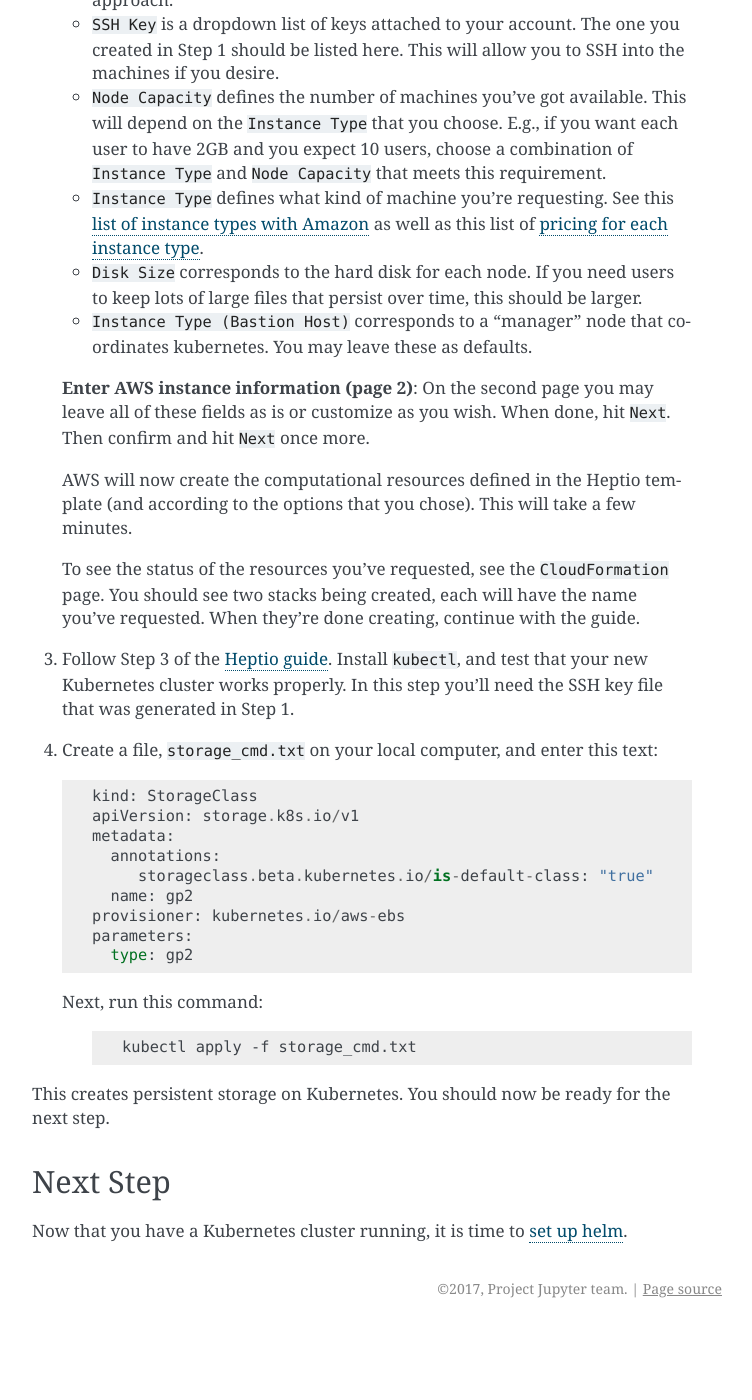
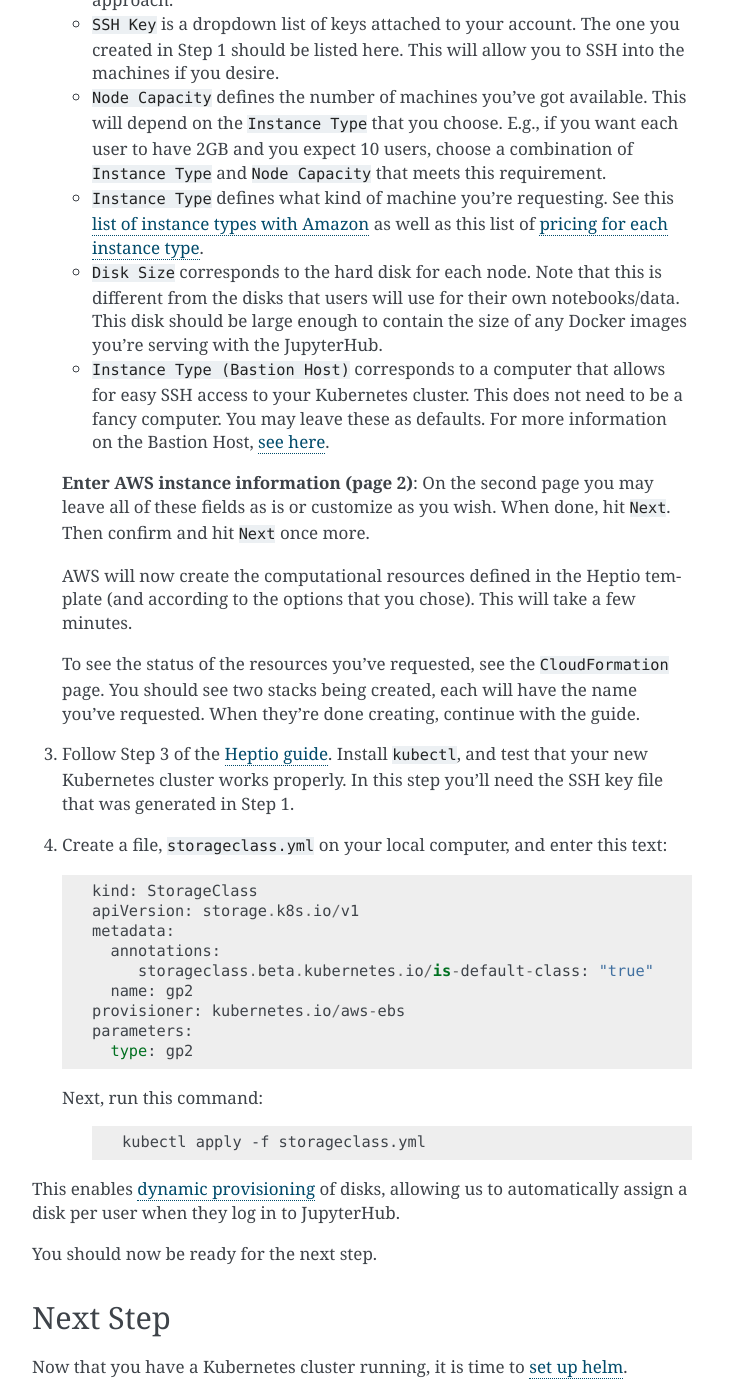
Before and after one commit to jupyterhub/zero-to-jupyterhub-k8s, a Sphinx documentation site: the page built from doc/source/create-k8s-cluster.rst, in a window 1280 px wide and 1400 px high, scrolled down 4552 px. Shown: the whole window, without its empty margins (388-1140 px from the left). Built offline with Sphinx 7.4.7, drawn with Linux system fonts in a browser that asks for light colours; before the commit the page ends 5880 px from its top, so only the background shows below that.

Commit message:
yuvi comments

```diff
--- a/doc/source/create-k8s-cluster.rst
+++ b/doc/source/create-k8s-cluster.rst
@@ -232,11 +232,14 @@ and recommend using this for setting up your stack.
    * ``Instance Type`` defines what kind of machine you're requesting. See
      this `list of instance types with Amazon <https://aws.amazon.com/ec2/instance-types/>`_
      as well as this list of `pricing for each instance type <https://aws.amazon.com/ec2/pricing/on-demand/>`_.
-   * ``Disk Size`` corresponds to the hard disk for each node. If
-     you need users to keep lots of large files that persist over time,
-     this should be larger.
-   * ``Instance Type (Bastion Host)`` corresponds to a "manager"
-     node that coordinates kubernetes. You may leave these as defaults.
+   * ``Disk Size`` corresponds to the hard disk for each node. Note that this is
+     different from the disks that users will use for their own notebooks/data.
+     This disk should be large enough to contain the size of any Docker
+     images you're serving with the JupyterHub.
+   * ``Instance Type (Bastion Host)`` corresponds to a computer that allows
+     for easy SSH access to your Kubernetes cluster. This does not need to
+     be a fancy computer. You may leave these as defaults. For more information
+     on the Bastion Host, `see here <http://docs.aws.amazon.com/quickstart/latest/linux-bastion/architecture.html>`_.
 
    **Enter AWS instance information (page 2)**: On the second page you may leave
    all of these fields as is or customize as you wish. When done, hit ``Next``. Then
@@ -255,7 +258,7 @@ and recommend using this for setting up your stack.
    and test that your new Kubernetes cluster works properly. In this step
    you'll need the SSH key file that was generated in Step 1.
 
-4. Create a file, ``storage_cmd.txt`` on your local computer, and enter
+4. Create a file, ``storageclass.yml`` on your local computer, and enter
    this text::
 
        kind: StorageClass
@@ -272,10 +275,14 @@ and recommend using this for setting up your stack.
 
        .. code-block:: bash
 
-          kubectl apply -f storage_cmd.txt
+          kubectl apply -f storageclass.yml
 
-This creates persistent storage on Kubernetes. You should now be ready
-for the next step.
+This enables `dynamic provisioning
+<https://kubernetes.io/docs/concepts/storage/persistent-volumes/#dynamic>`_ of
+disks, allowing us to automatically assign a disk per user when they log
+in to JupyterHub.
+
+You should now be ready for the next step.
 
 Next Step
 ---------
```
